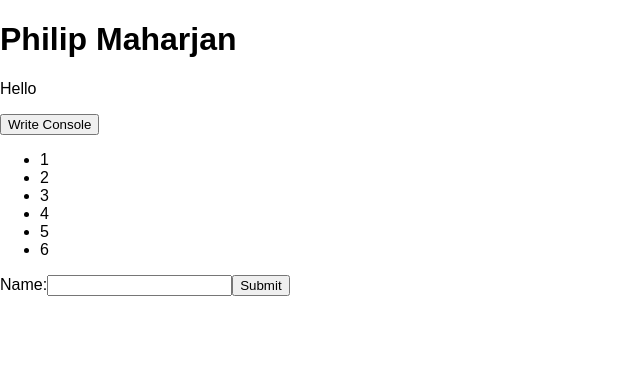
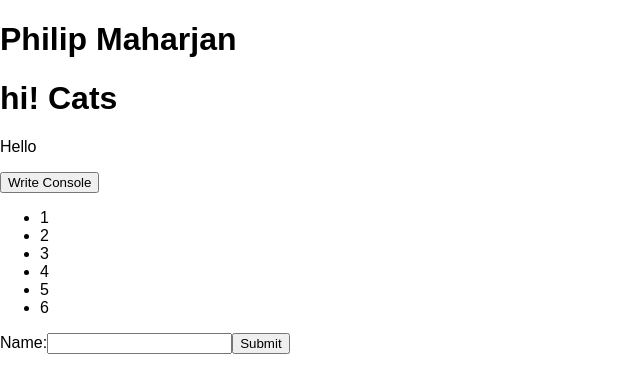
Before and after one commit to dilipMaharjan/react-learning, a React (Create React App) app: page / in a window 1280 px wide. Shown: the top 392 px of the page, without its empty margins (0-640 px from the left). Built offline with nearby package versions, Linux system fonts and the light colour scheme.

Commit message:
example of js function as component and passing props

```diff
--- a/src/App.js
+++ b/src/App.js
@@ -13,7 +13,7 @@ class App extends Component {
   }
   componentDidMount() {
     console.log("called after the rednering the html");
-      this.setState({firstname: "Philip"});
+    this.setState({firstname: "Philip"});
   }
   componentWillMount() {
     console.log("called before rendering the html");
@@ -28,12 +28,16 @@ class App extends Component {
     return (
       <div>
         <h1>{this.state.firstname} {this.state.lastname}</h1>
+        <Cat greeting="hi!"/>
         <Person hello="Hello" name="Dilip" word="You are doing fine, dude!"/>
-        <Form />
+        <Form/>
       </div>
 
     );
   }
 }
+function Cat(props) {
+  return <h1>{props.greeting} Cats</h1>;
+}
 
 export default App;
```
